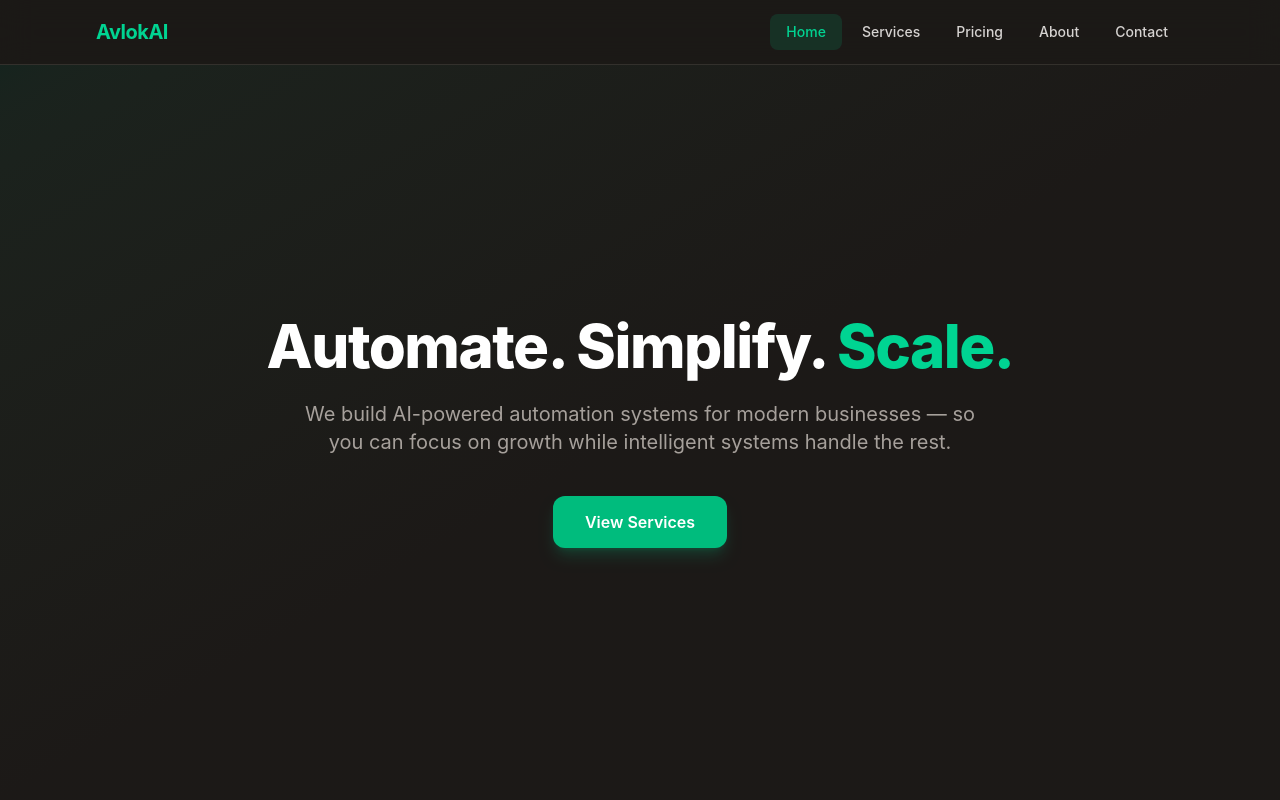
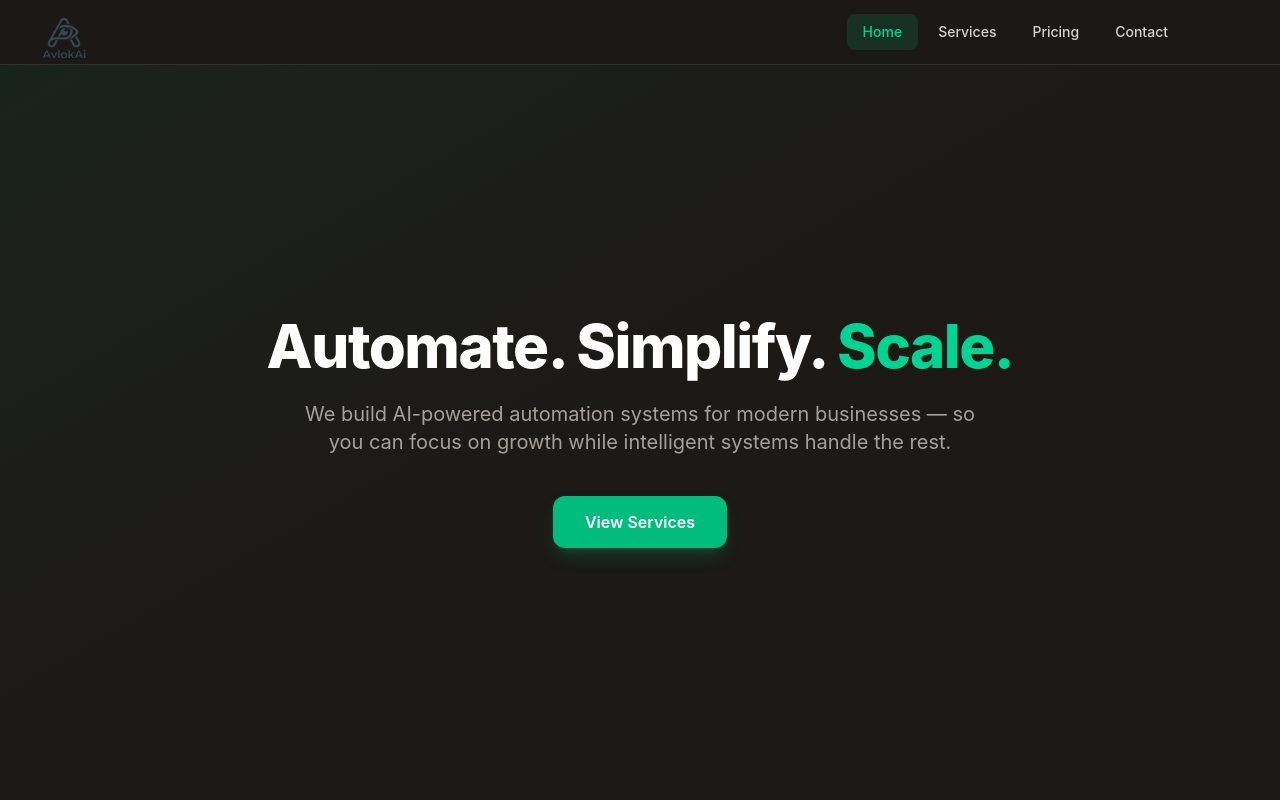
Before and after one commit to AdapaRohith/Catalog-avlokai, a React (Vite) app: page / in a window 1280 px wide. Shown: the top 800 px of the page. Built offline with nearby package versions, Linux system fonts and the light colour scheme.

Commit message:
updated the catalouge

```diff
--- a/src/App.jsx
+++ b/src/App.jsx
@@ -5,7 +5,7 @@ import Home from "./pages/Home";
 import Services from "./pages/Services";
 import ServiceDetail from "./pages/ServiceDetail";
 import Pricing from "./pages/Pricing";
-import About from "./pages/About";
+
 import Contact from "./pages/Contact";
 
 export default function App() {
@@ -18,7 +18,7 @@ export default function App() {
           <Route path="/services" element={<Services />} />
           <Route path="/services/:id" element={<ServiceDetail />} />
           <Route path="/pricing" element={<Pricing />} />
-          <Route path="/about" element={<About />} />
+
           <Route path="/contact" element={<Contact />} />
         </Route>
       </Routes>
--- a/src/components/Layout.jsx
+++ b/src/components/Layout.jsx
@@ -1,6 +1,5 @@
 import { Outlet } from "react-router-dom";
 import Navbar from "./Navbar";
-import Footer from "./Footer";
 
 export default function Layout() {
   return (
@@ -9,7 +8,6 @@ export default function Layout() {
       <main className="flex-1 pt-16">
         <Outlet />
       </main>
-      <Footer />
     </div>
   );
 }
--- a/src/components/Navbar.jsx
+++ b/src/components/Navbar.jsx
@@ -1,11 +1,11 @@
 import { useState } from "react";
 import { Link, NavLink } from "react-router-dom";
+import logo from "../assets/AvlokAi.png";
 
 const navLinks = [
   { to: "/", label: "Home" },
   { to: "/services", label: "Services" },
   { to: "/pricing", label: "Pricing" },
-  { to: "/about", label: "About" },
   { to: "/contact", label: "Contact" },
 ];
 
@@ -14,15 +14,13 @@ export default function Navbar() {
 
   return (
     <nav className="fixed top-0 left-0 right-0 z-50 bg-stone-900/80 backdrop-blur-lg border-b border-stone-700/60">
+      {/* Logo - top left */}
+      <Link to="/" className="absolute -top-0.5 left-4 z-50">
+        <img src={logo} alt="AvlokAI" className="h-20 w-24 rounded object-contain" />
+      </Link>
+
       <div className="max-w-6xl mx-auto px-4 sm:px-6 lg:px-8">
-        <div className="flex items-center justify-between h-16">
-          {/* Logo */}
-          <Link to="/" className="flex items-center gap-2 group">
-            <span className="text-emerald-400 font-bold text-xl tracking-tight group-hover:text-emerald-300 transition-colors">
-              AvlokAI
-            </span>
-          </Link>
-
+        <div className="flex items-center justify-end h-16">
           {/* Desktop nav */}
           <div className="hidden md:flex items-center gap-1">
             {navLinks.map((link) => (
@@ -31,10 +29,9 @@ export default function Navbar() {
                 to={link.to}
                 end={link.to === "/"}
                 className={({ isActive }) =>
-                  `px-4 py-2 rounded-lg text-sm font-medium transition-all duration-200 ${
-                    isActive
-                      ? "bg-emerald-500/15 text-emerald-400"
-                      : "text-stone-300 hover:text-white hover:bg-stone-800"
+                  `px-4 py-2 rounded-lg text-sm font-medium transition-all duration-200 ${isActive
+                    ? "bg-emerald-500/15 text-emerald-400"
+                    : "text-stone-300 hover:text-white hover:bg-stone-800"
                   }`
                 }
               >
@@ -70,10 +67,9 @@ export default function Navbar() {
               end={link.to === "/"}
               onClick={() => setOpen(false)}
               className={({ isActive }) =>
-                `block px-4 py-2.5 rounded-lg text-sm font-medium transition-all duration-200 ${
-                  isActive
-                    ? "bg-emerald-500/15 text-emerald-400"
-                    : "text-stone-300 hover:text-white hover:bg-stone-800"
+                `block px-4 py-2.5 rounded-lg text-sm font-medium transition-all duration-200 ${isActive
+                  ? "bg-emerald-500/15 text-emerald-400"
+                  : "text-stone-300 hover:text-white hover:bg-stone-800"
                 }`
               }
             >
```
Also changed, not shown: src/assets/AvlokAi.png (added).
